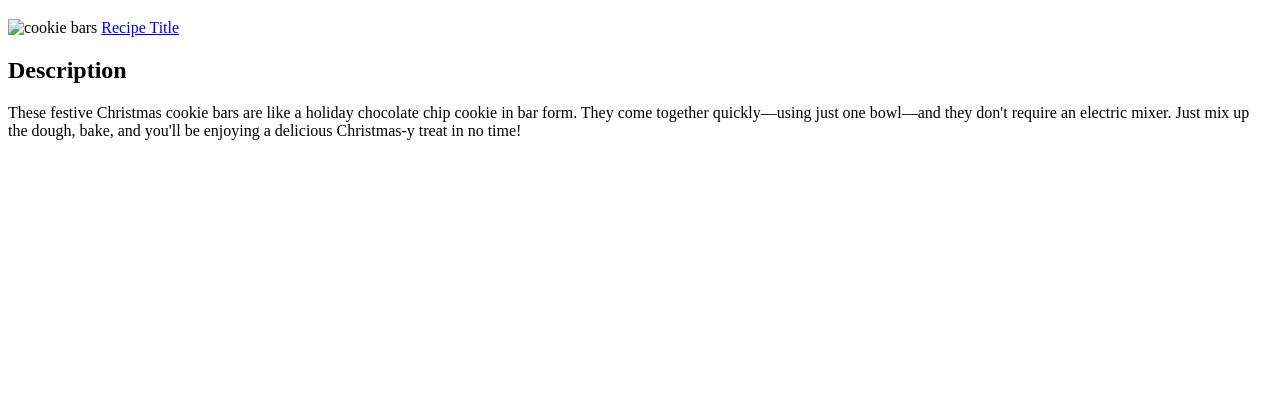
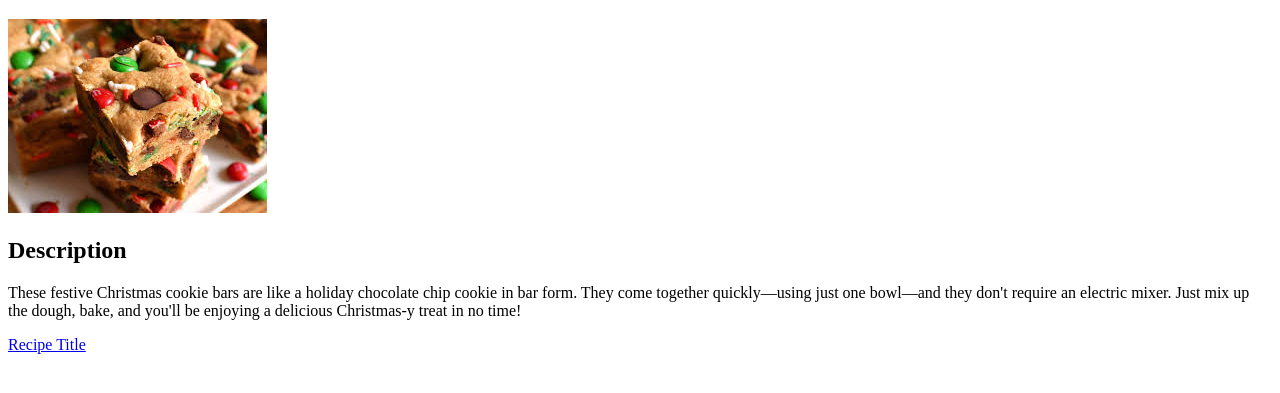
Before and after one commit to kvasivch/odin-recipes, a plain HTML site: page recipes/cookie-bars.html in a window 1280 px wide. Shown: the part 61-454 px from the top of the page. Drawn offline with Linux system fonts and the light colour scheme.

Commit message:
Fix broken image path for recipes and link to home page

```diff
--- a/recipes/cookie-bars.html
+++ b/recipes/cookie-bars.html
@@ -6,13 +6,16 @@
     </head>
     <body>
         <h1>Cookie Bars</h1>
-        <img src="cookie-bars.jpg" alt="cookie bars">
-        <a href="recipes/recipename.html">Recipe Title</a>
+        <img src="../img/cookie-bars.jpg" alt="cookie bars">
+
         <h2>Description</h2>
         <p>These festive Christmas cookie bars are like a holiday
             chocolate chip cookie in bar form. They come together
             quickly—using just one bowl—and they don't require an
             electric mixer. Just mix up the dough, bake, and you'll
             be enjoying a delicious Christmas-y treat in no time!</p>
+
+
+        <a href="../index.html">Recipe Title</a>
     </body>
 </html>
```
Also changed, not shown: recipes/borscht.html (+5 -2 lines), recipes/candy-cane-cookies.html (+5 -2 lines).
